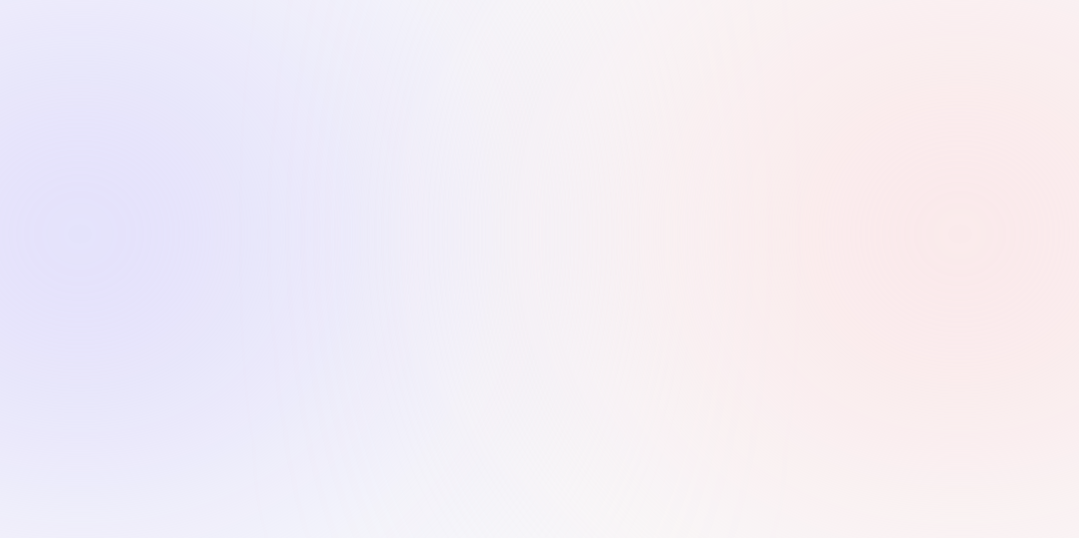
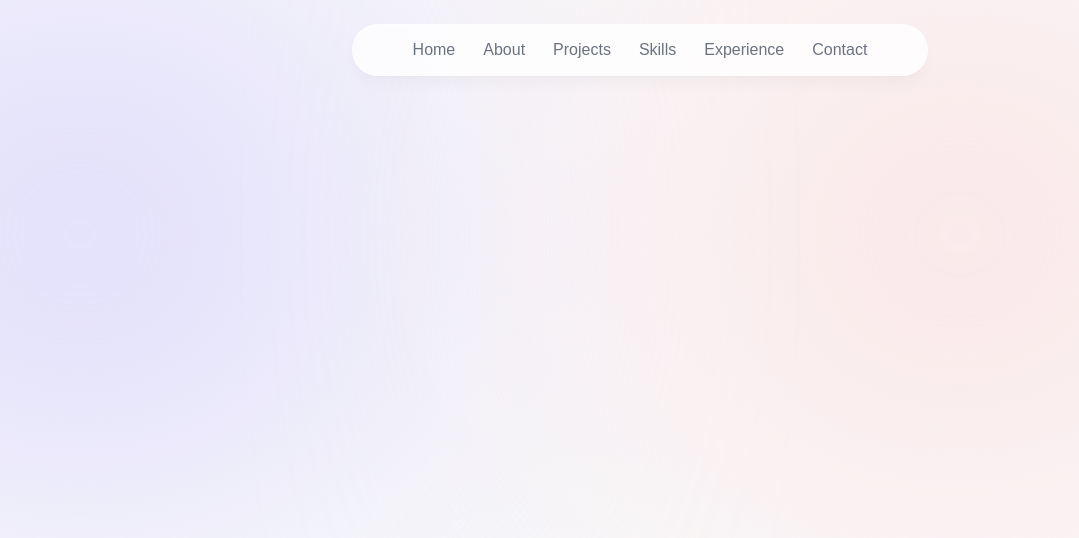
Before and after one commit to curm90/My-Dev-Portfolio, a Next.js app: page / in a window 1280 px wide. Shown: the top 538 px of the page, without its empty margins (0-1079 px from the left). Built offline with nearby package versions, Linux system fonts and the light colour scheme.

Commit message:
render header in root layout

```diff
--- a/src/app/layout.tsx
+++ b/src/app/layout.tsx
@@ -1,6 +1,7 @@
 import type { Metadata } from 'next';
 import localFont from 'next/font/local';
 import BgEffect from '@/components/BgEffect';
+import Header from '@/components/Header';
 import './globals.css';
 
 const geistSans = localFont({
@@ -29,6 +30,7 @@ export default function RootLayout({
     <html lang='en'>
       <body className={`${geistSans.variable} ${geistMono.variable} relative bg-gray-50 antialiased`}>
         <BgEffect />
+        <Header />
         {children}
       </body>
     </html>
```
